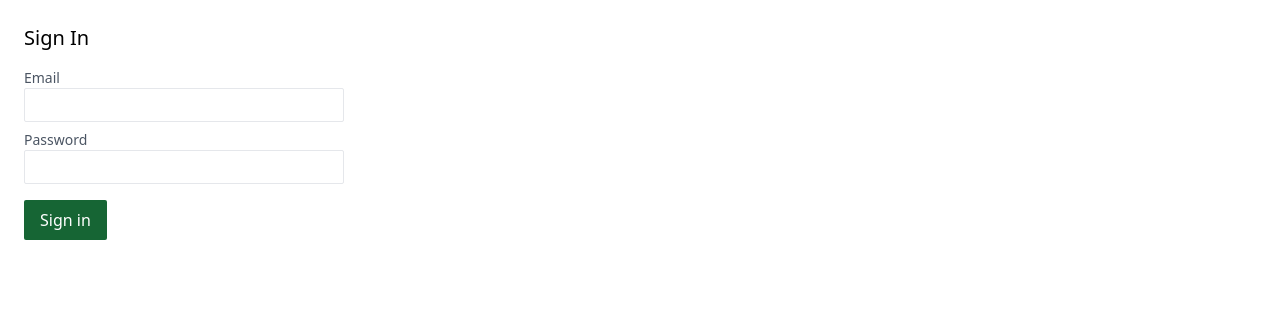
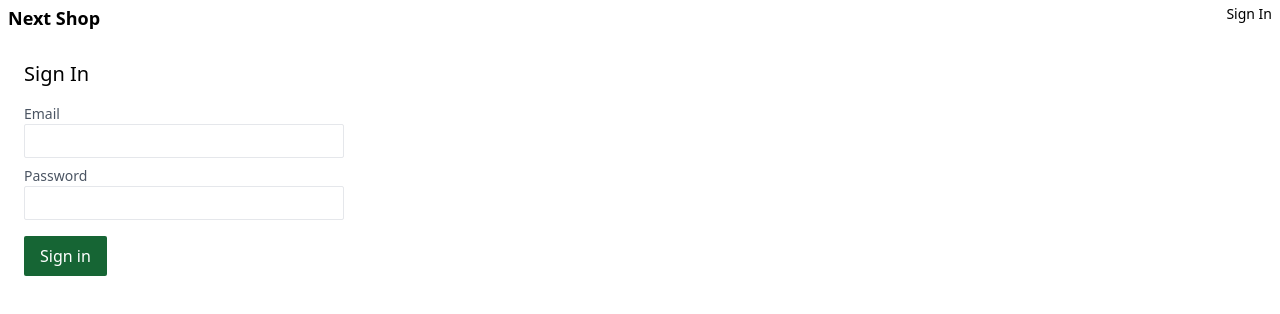
Before and after one commit to Muhammed-fazil-k/next-shop-frontend, a Next.js app: page /sign-in in a window 1280 px wide. Shown: the top 314 px of the page. Built offline with nearby package versions, Linux system fonts and the light colour scheme.

Commit message:
NavBar Creation

```diff
--- a/components/Layout.tsx
+++ b/components/Layout.tsx
@@ -1,6 +1,7 @@
 import Head from "next/head";
 import Title from "./Title";
 import React, { PropsWithChildren } from "react";
+import NavBar from "./NavBar";
 
 interface LayoutPageProps extends PropsWithChildren{
   title: string;
@@ -13,6 +14,7 @@
       <Head>
         <title>{titleHeading}</title>
       </Head>
+      <NavBar/>
       <main className="px-6 py-6">
         <Title>{title}</Title>
         {children}
--- /dev/null
+++ b/components/NavBar.tsx
@@ -0,0 +1,30 @@
+import Link from "next/link";
+import React from "react";
+
+const NavBar: React.FC = () => {
+  const user = undefined;
+  return (
+    <nav className="px-2 py-1 text-sm">
+      <ul className="flex gap-2">
+        <li className="text-lg font-extrabold">
+          <Link href="/"> Next Shop</Link>
+        </li>
+        <li className="flex-1"></li>
+        {user ? (
+          <>
+            <li>{user.name}</li>
+            <li>
+              <Link href="/sign-out"> Sign out</Link>
+            </li>
+          </>
+        ) : (
+          <li>
+            <Link href="/sign-in"> Sign In</Link>
+          </li>
+        )}
+      </ul>
+    </nav>
+  );
+};
+
+export default NavBar;
--- a/pages/api/login.ts
+++ b/pages/api/login.ts
@@ -28,7 +28,6 @@
     .setHeader('Set-Cookie',cookie.serialize('jwt',jwt,{
       path:'/api',//Only accesible in api routes
       httpOnly:true, // client side js cannot get jwt value
-      maxAge:1000,
     }))
     .json({
       id: user.id,
```
